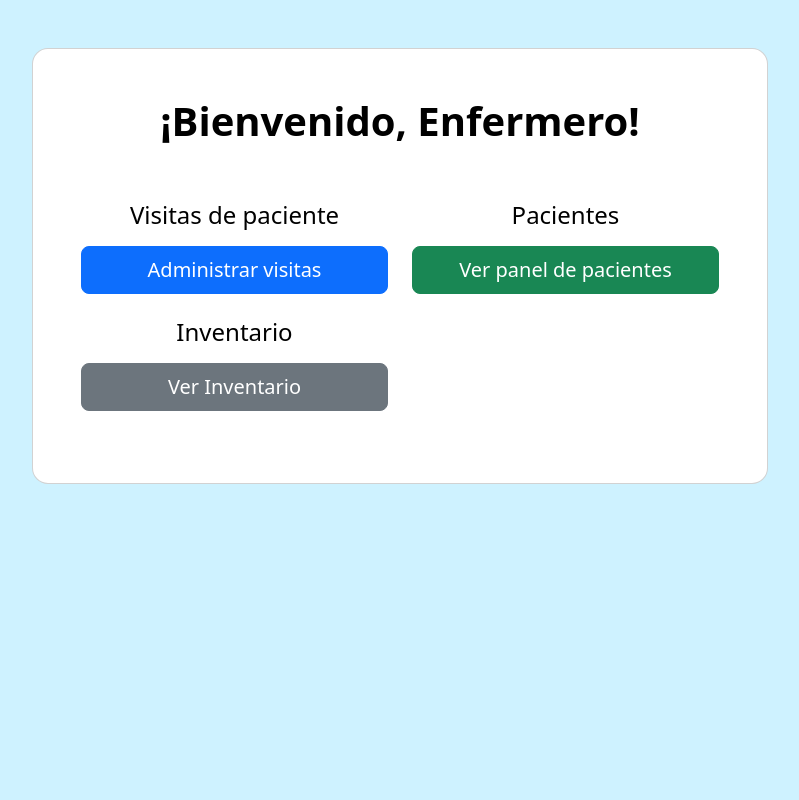
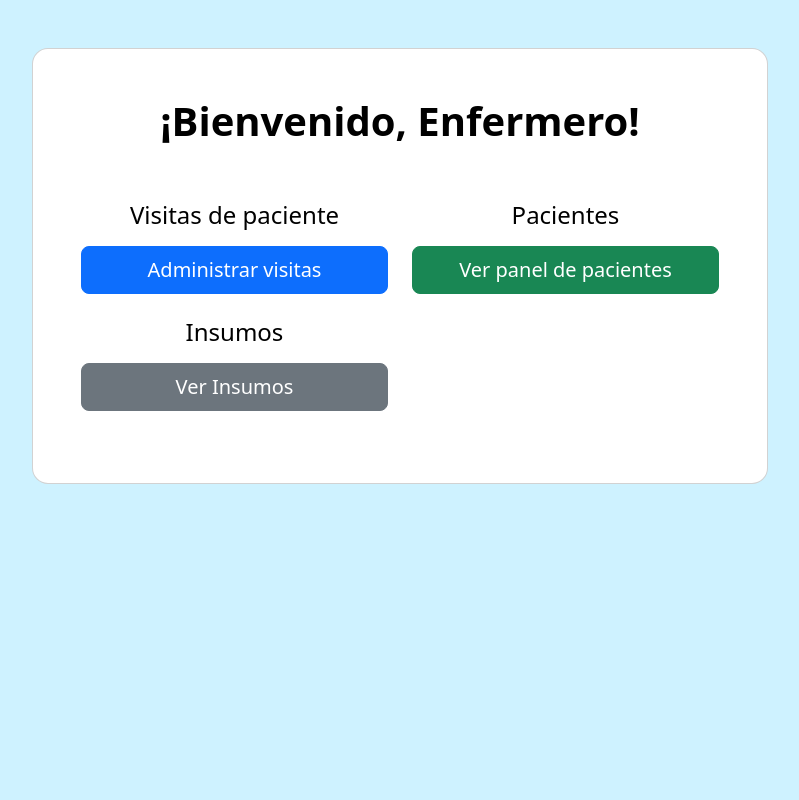
Before and after one commit to sebaUrres/RioBueno, a Django app: template templates/dashboardEnfermero.html in a window 1280 px wide. Shown: the whole page, without its empty margins (240-1039 px from the left). Run offline with Django 3.2, Linux system fonts and the light colour scheme; the template is opened without the code that fills it, so the values that code supplies are empty.

Commit message:
texto cambiado a insumos

```diff
--- a/templates/dashboardEnfermero.html
+++ b/templates/dashboardEnfermero.html
@@ -24,8 +24,8 @@
 
                                     <!-- Botón de Médico -->
                                     <div class="d-grid gap-2 mb-4">
-                                        <h4>Inventario</h4>
-                                        <button class="btn btn-secondary btn-lg" type="button">Ver Inventario</button>
+                                        <h4>Insumos</h4>
+                                        <button class="btn btn-secondary btn-lg" type="button">Ver Insumos</button>
                                     </div>
                                 </div>
 
```
